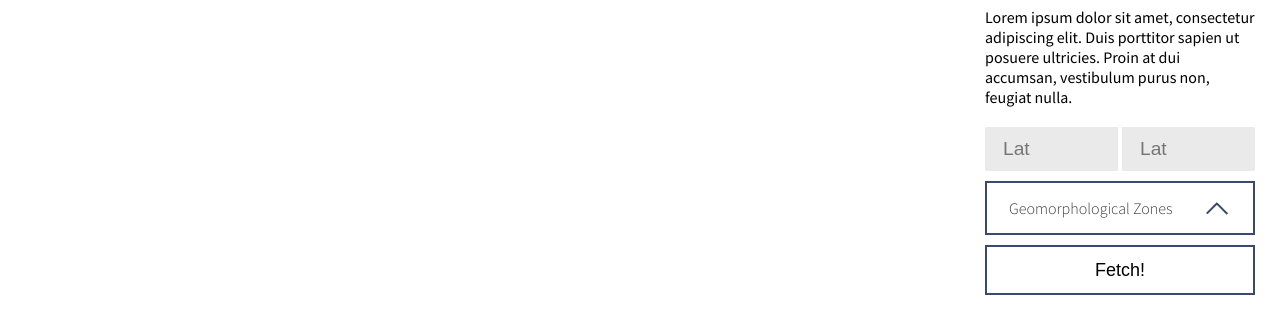
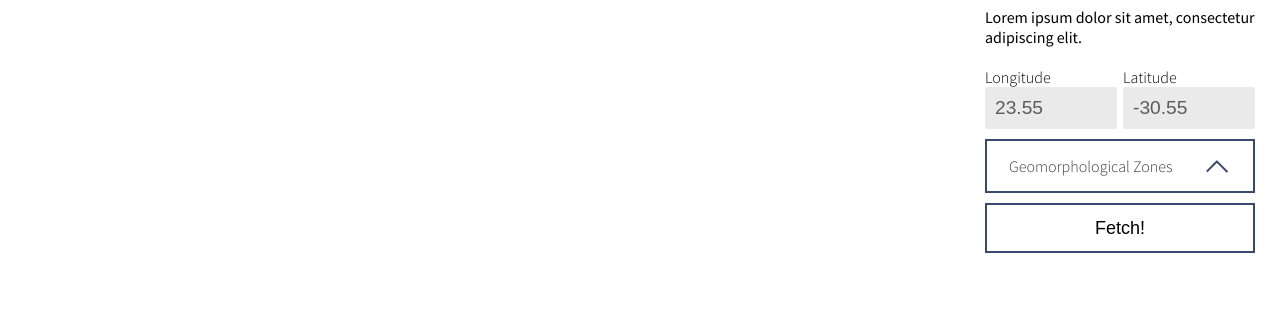
Before and after one commit to dimasciput/dimasciput.github.io, a plain HTML site: page geocontext-viewer/index.html in a window 1280 px wide. Shown: the part 68-402 px from the top of the page. Drawn offline with Linux system fonts and the light colour scheme; no server answers.

Commit message:
Update gv

```diff
--- a/geocontext-viewer/index.html
+++ b/geocontext-viewer/index.html
@@ -2,6 +2,7 @@
 <html lang="en">
 <head>
     <meta charset="UTF-8">
+    <meta name="viewport" content="width=device-width, initial-scale=1">
     <title>GeoContext Map View</title>
 
     <link href="https://fonts.googleapis.com/css?family=Source+Sans+Pro:300,400,600&display=swap"
@@ -34,15 +35,16 @@
             </div>
             <div class="sidepanel-subtitle">
                 Lorem ipsum dolor sit amet, consectetur adipiscing elit.
-                Duis porttitor sapien ut posuere ultricies. Proin at dui accumsan, vestibulum purus non, feugiat nulla.
             </div>
             <div class="lat-lon-wrapper">
                 <div class="row">
-                    <div class="col-sm-6 lat">
-                        <input type="number" id="lat" placeholder="Lat"/>
+                    <div class="col-xs-6 no-padding thin-right-border">
+                        <div class="label"><label for="lon">Longitude</label></div>
+                        <input type="number" id="lon" placeholder="Lon" class="lon"/>
                     </div>
-                    <div class="col-sm-6 lon">
-                        <input type="number" id="lon" placeholder="Lat"/>
+                    <div class="col-xs-6 no-padding thin-left-border">
+                        <div class="label"><label for="lat">Latitude</label></div>
+                        <input type="number" id="lat" placeholder="Lat" class="lat"/>
                     </div>
                 </div>
             </div>
--- a/geocontext-viewer/static/css/main.css
+++ b/geocontext-viewer/static/css/main.css
@@ -58,11 +58,22 @@ body, html, .container, .row, .map {
     font-size: 1.20rem;
     width: 100%;
     color: #5b5b5b;
+    padding-left: 10px;
+    padding-right: 10px;
+    -webkit-box-sizing: border-box; /* Safari/Chrome, other WebKit */
+    -moz-box-sizing: border-box;    /* Firefox, other Gecko */
+    box-sizing: border-box;         /* Opera/IE 8+ */
 }
 
 .lat-lon-wrapper input:focus {
     outline: none;
     color: #5b5b5b;
+}
+
+.lat-lon-wrapper .label {
+    width: 100%;
+    background-color: white;
+    font-weight: lighter;
 }
 
 .lat, .lon {
@@ -74,12 +85,12 @@ body, html, .container, .row, .map {
     background: #eaeaea;
 }
 
-.lat {
-    border-right: 2px solid white;
+.thin-left-border {
+    border-left: 3px solid white;
 }
 
-.lon {
-    border-left: 2px solid white;
+.thin-right-border {
+    border-right: 3px solid white;
 }
 
 .fetch-button-wrapper {
@@ -131,6 +142,8 @@ body, html, .container, .row, .map {
 .geocontext-data-container {
     background-color: black;
     color: white;
+    width: 100%;
+    margin-bottom: 20px;
 }
 
 .geocontext-data {
@@ -139,11 +152,20 @@ body, html, .container, .row, .map {
     overflow-x: auto;
     overflow-y: auto;
     max-height: 350px;
+    width: 100%;
 }
 
 pre {
     font-family: 'Roboto Mono', monospace;
     font-size: 8pt;
+    width: 100%;
+    max-height: 350px;
+    overflow-y: auto;
+    white-space: pre-wrap;       /* css-3 */
+    white-space: -moz-pre-wrap;  /* Mozilla, since 1999 */
+    white-space: -pre-wrap;      /* Opera 4-6 */
+    white-space: -o-pre-wrap;    /* Opera 7 */
+    word-wrap: break-word;       /* Internet Explorer 5.5+ */
 }
 
 .loading-container {
--- a/geocontext-viewer/static/js/main.js
+++ b/geocontext-viewer/static/js/main.js
@@ -8,6 +8,8 @@
     let geocontextGroupSelect = document.getElementById('geocontext-group-select');
     let responseTimeWrapper = document.getElementsByClassName('response-time')[0];
 
+    let defaultLon = 23.55;
+    let defaultLat = -30.55;
     let geocontextGroup = '';
     let startFetchTime = null;
     let endFetchTime = null;
@@ -34,6 +36,8 @@
             fetchBtn.disabled = false;
         }
         else {
+            loadingContainer.style.display = 'none';
+            fetchBtn.disabled = false;
             alert('Request failed.  Returned status of ' + xhr.status);
         }
     };
@@ -82,7 +86,8 @@
         if (setCenter) {
             map.getView().animate({
                 center: coord,
-                duration: 200
+                zoom: 5,
+                duration: 300
             });
         }
     };
@@ -100,11 +105,16 @@
         if (e.keyCode === 13) {
             coordinateInputChanged(e);
         }
-    }
+    };
     latElm.addEventListener('focusout', coordinateInputChanged);
     lonElm.addEventListener('focusout', coordinateInputChanged);
     latElm.addEventListener('keyup', coordinateInputClicked);
     lonElm.addEventListener('keyup', coordinateInputClicked);
+
+    // Set default lat lon
+    lonElm.value = defaultLon;
+    latElm.value = defaultLat;
+    coordinateInputChanged();
 
     map.on('singleclick', function (evt) {
         let coord = ol.proj.transform(evt.coordinate, 'EPSG:3857', 'EPSG:4326');
```
